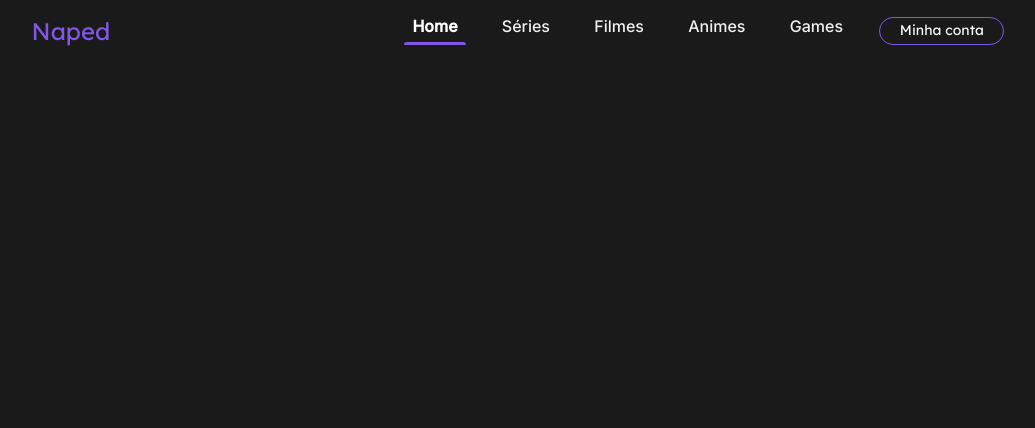
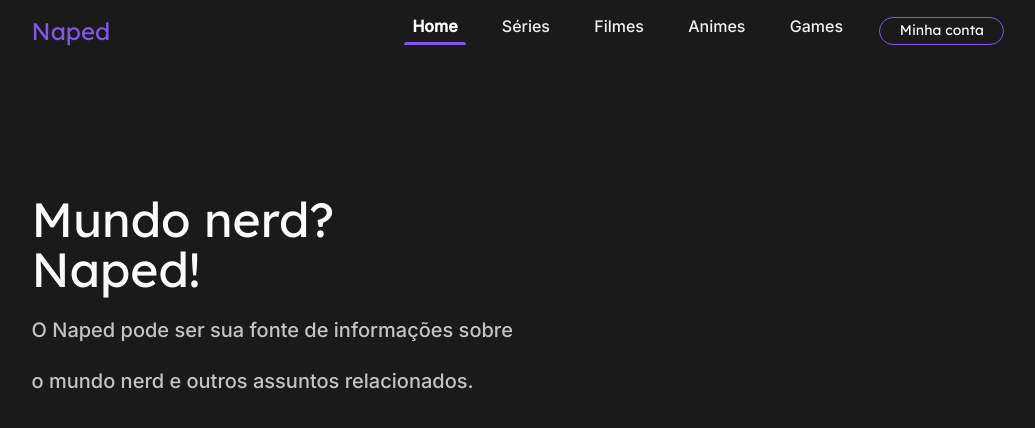
Before and after one commit to metfor/desafio-10, a Next.js app: page / in a window 1280 px wide. Shown: the top 428 px of the page, without its empty margins (122-1157 px from the left). Built offline with nearby package versions, Linux system fonts and the light colour scheme.

Commit message:
feat: finalizando component BodyInit

```diff
--- a/src/components/BodyInit/index.tsx
+++ b/src/components/BodyInit/index.tsx
@@ -0,0 +1,19 @@
+import { BodyContainer, Desc, Title } from './styled';
+
+export function BodyInit() {
+  return (
+    <BodyContainer>
+      <Title>
+        Mundo nerd?
+        <br />
+        Naped!
+        <br/>
+        <Desc>
+        O Naped pode ser sua fonte de informações sobre
+        <br/>
+        o mundo nerd e outros assuntos relacionados.
+        </Desc>
+      </Title>
+    </BodyContainer>
+  );
+}
--- a/src/components/BodyInit/styled.ts
+++ b/src/components/BodyInit/styled.ts
@@ -1,8 +1,23 @@
 import styled from 'styled-components'
 export const BodyContainer = styled.div`
+    margin-top:100px;
     width: 80%;
     margin-left: 10%;
     margin-right: 10%;
-    display: flex;
+    display: grid;
     align-items: left;
 `
+export const Title = styled.h1`
+    font-family: Lexend Deca;
+    font-size:48px;
+    line-height:50px;
+    font-weight:400;
+    color:#fbfbfb;
+`
+export const Desc = styled.text`
+    font-family: Inter;
+    font-size:20px;
+    line-height:30px;
+    font-weight:500;
+    color:#c4c4c4;
+`
--- a/src/pages/index.tsx
+++ b/src/pages/index.tsx
@@ -1,5 +1,6 @@
 import type { NextPage } from "next";
 import Head from "next/head";
+import { BodyInit } from "../components/BodyInit";
 import { Header } from "../components/Header";
 
 import styles from "../styles/Home.module.css";
@@ -13,6 +14,7 @@ const Home: NextPage = () => {
         <link rel="icon" href="/favicon.ico" />
       </Head>
       <Header/>
+      <BodyInit/>
     </div>
   );
 };
```
